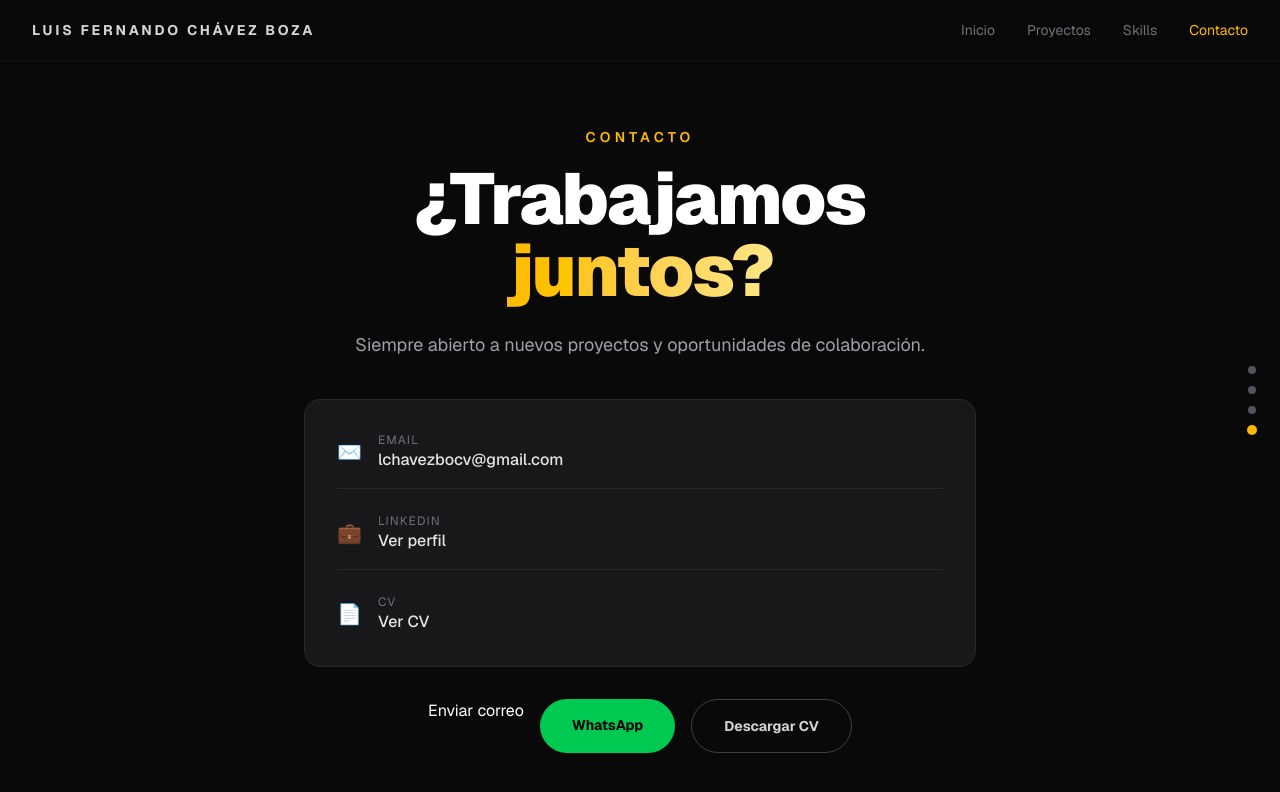
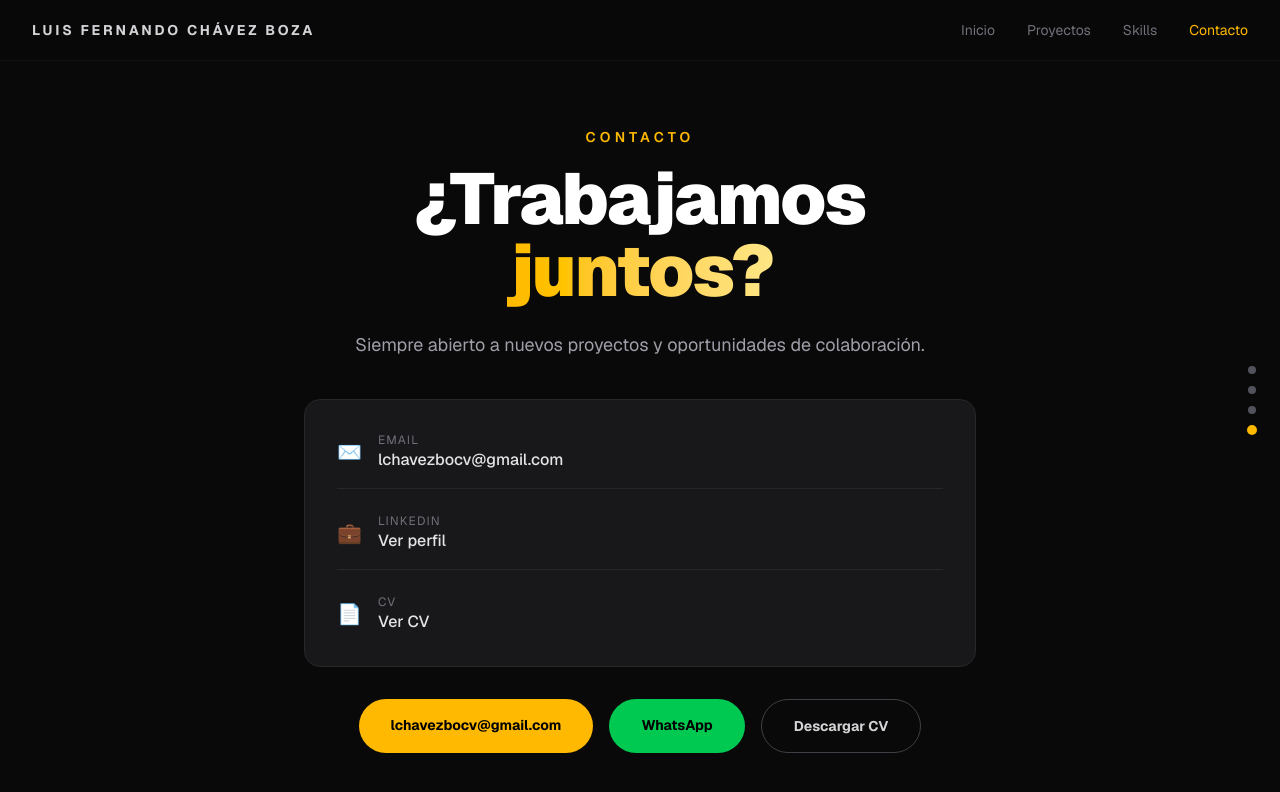
Before and after one commit to BuggyBoza/P-gina-Web-Portafolio-de-Proyectos, a Next.js app: page / in a window 1280 px wide. Both pictures are taken after a click on the button "Contacto". Shown: the top 792 px of the page. Built offline with nearby package versions, Linux system fonts and the light colour scheme.

Commit message:
Actualicé mi página4

```diff
--- a/app/page.tsx
+++ b/app/page.tsx
@@ -380,11 +380,9 @@ export default function Home() {
       <div className="flex flex-col sm:flex-row gap-4 justify-center">
 
         {/* EMAIL */}
-        <a
-  href="mailto:lchavezbocv@gmail.com?subject=Contacto%20desde%20portafolio&body=Hola%20Luis,%20quiero%20trabajar%20contigo"
->
-  Enviar correo
-</a>
+        <p className="px-8 py-4 bg-amber-400 text-black rounded-full font-bold text-sm">
+  lchavezbocv@gmail.com
+</p>
         {/* WHATSAPP 🔥 */}
         <a
           href="https://wa.me/51920994640"
```
